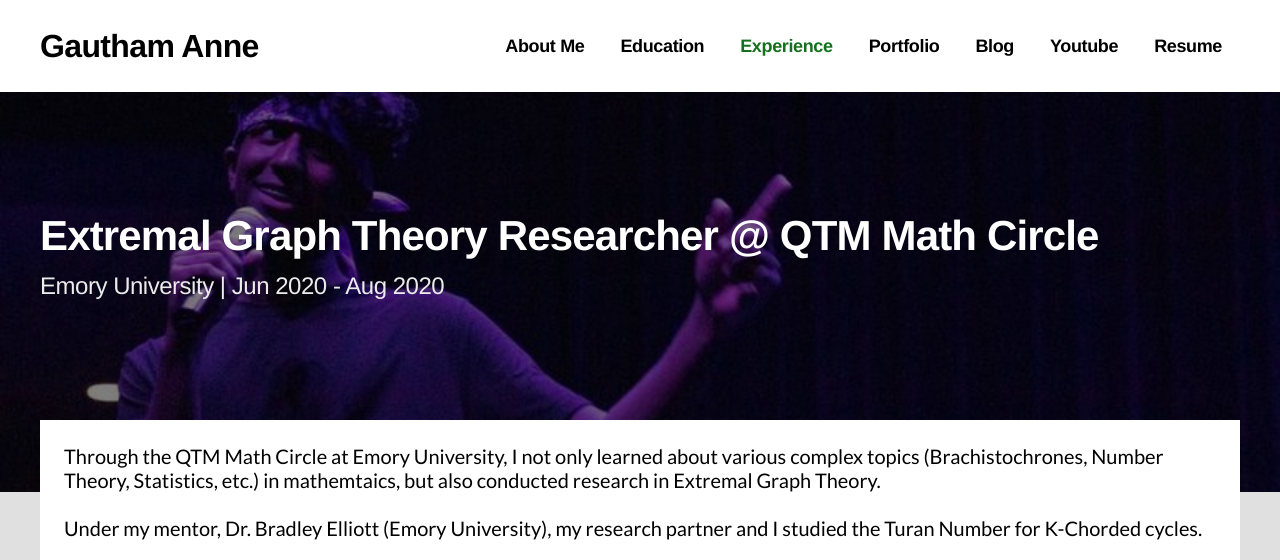
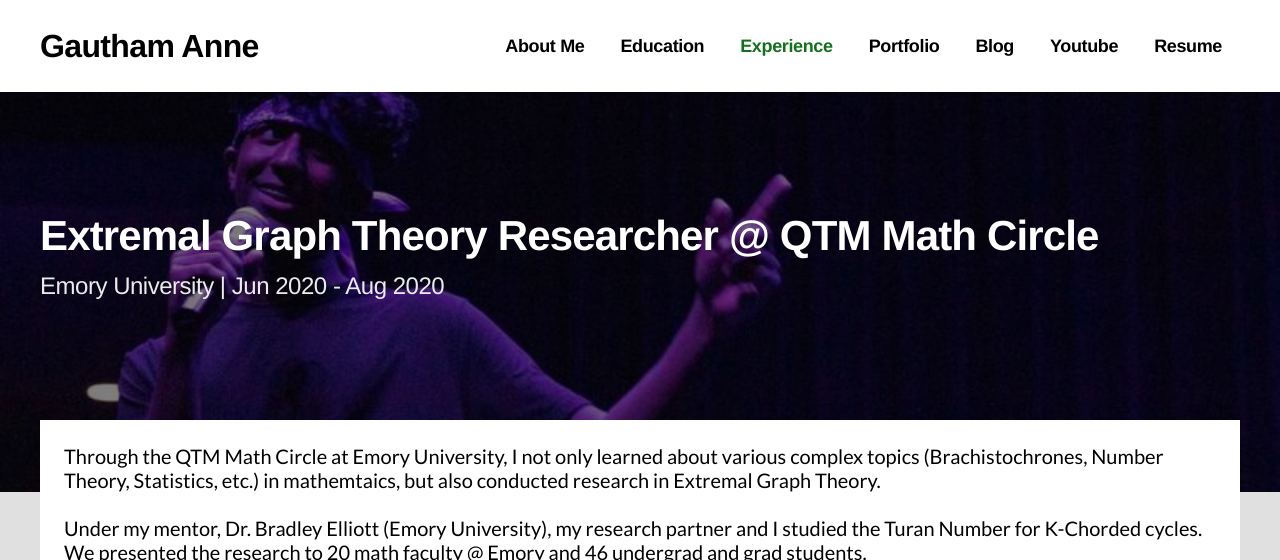
Before and after one commit to annegautham/annegautham.github.io, a Jekyll site: the page built from experience/qtm.md, in a window 1280 px wide and 900 px high, cut to the strip 0-560 px from the top of the window. Built offline with Jekyll 4.4.1, drawn with Linux system fonts in a browser that asks for light colours; some web fonts are replaced.

Commit message:
Update qtm.md

```diff
--- a/experience/qtm.md
+++ b/experience/qtm.md
@@ -7,7 +7,7 @@ Through the QTM Math Circle at Emory University, I not only learned about variou
 
 <br>
 
-Under my mentor, Dr. Bradley Elliott (Emory University), my research partner and I studied the Turan Number for K-Chorded cycles.
+Under my mentor, Dr. Bradley Elliott (Emory University), my research partner and I studied the Turan Number for K-Chorded cycles. We presented the research to 20 math faculty @ Emory and 46 undergrad and grad students.
 
 <br>
 
```
